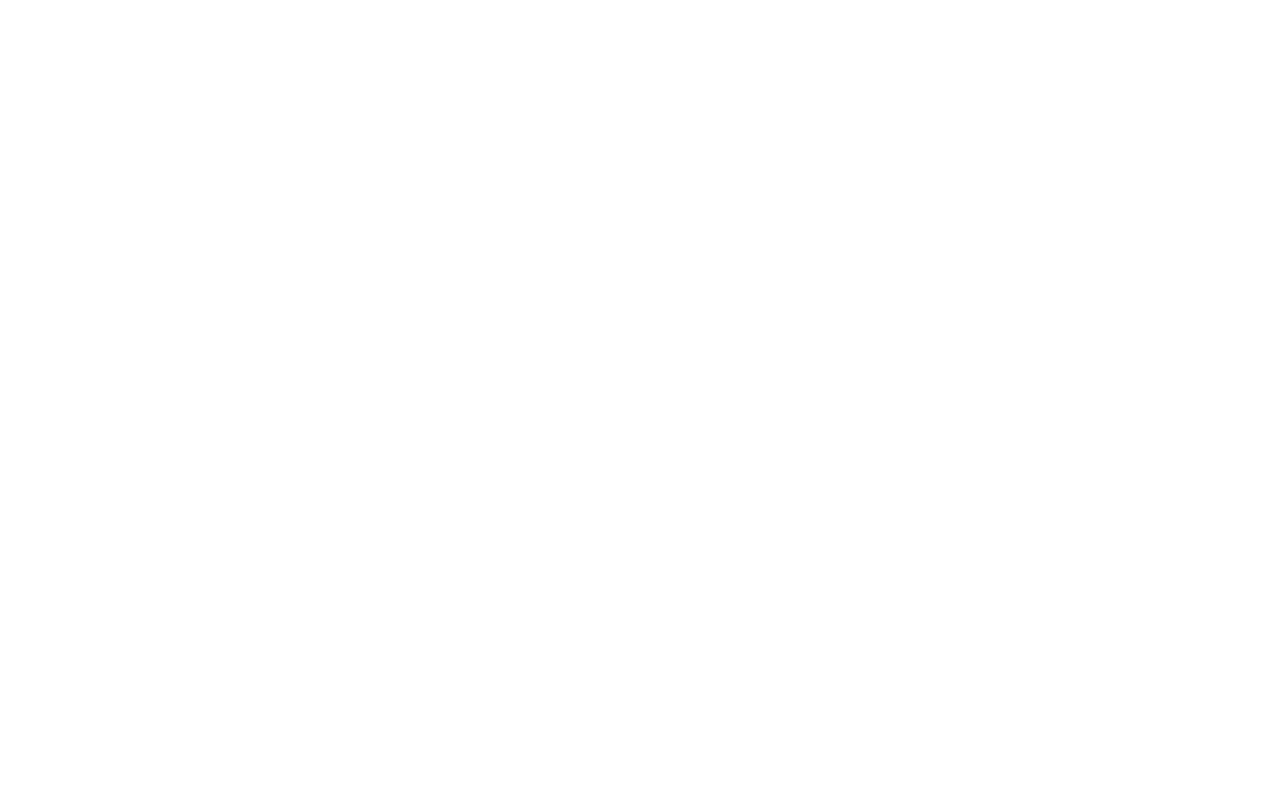
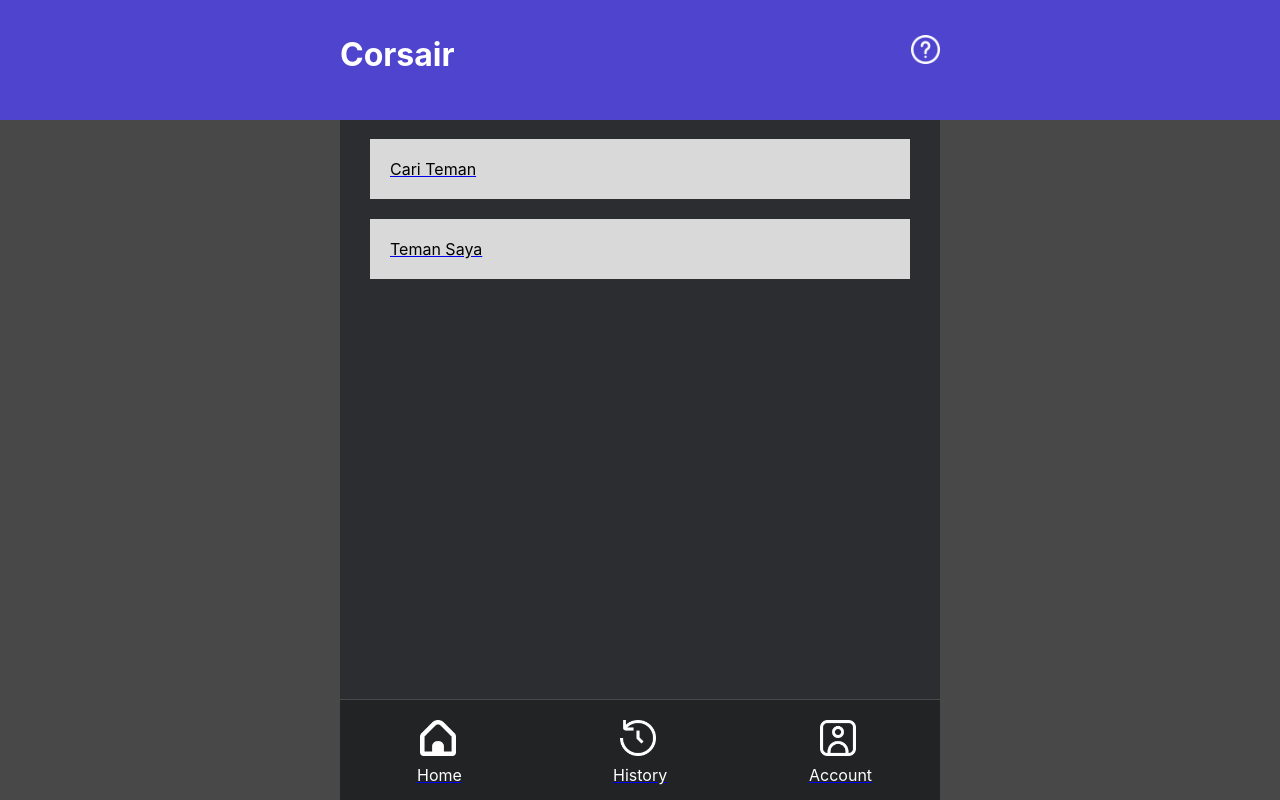
Before and after one commit to GungdeAngga/react-ta, a React (Create React App) app: page /FriendContent in a window 1280 px wide. Before the commit this address had no page. Built offline with nearby package versions, Linux system fonts and the light colour scheme.

Commit message:
menu tujuan transfer done

```diff
--- a/src/App.js
+++ b/src/App.js
@@ -4,6 +4,7 @@ import AccountPage from "./views/AccountPage";
 import AdminPage from "./views/AdminPage";
 import ChangeNamePage from "./views/ChangeNamePage";
 import ChangePasswordPage from "./views/ChangePasswordPage";
+import FriendPage from "./views/FriendPage";
 import HistoryPage from "./views/HistoryPage";
 import HomePage from "./views/HomePage";
 import LoginPage from "./views/LoginPage";
@@ -27,6 +28,7 @@ function App() {
         <Route path="/AdminPage" element={<AdminPage />} />
         <Route path="/ChangeNamePage" element={<ChangeNamePage />} />
         <Route path="/ChangePasswordPage" element={<ChangePasswordPage />} />
+        <Route path="/FriendContent" element={<FriendPage />} />
       </Routes>
     </BrowserRouter>
   );
--- a/src/components/contents/MainContentWeb.js
+++ b/src/components/contents/MainContentWeb.js
@@ -43,7 +43,7 @@ export default function MainContent() {
             <span className='caption' style={{ paddingLeft: "69px", }}>topup</span>
           </Link>
 
-          <Link to="/TransferPage" className='btn' >
+          <Link to="/FriendContent" className='btn' >
             <img src='./assets/paper-plane-free-icon-font.png' alt="transfer" style={style.button} />
             <span className='caption' style={{ paddingLeft: "61px", }}>transfer</span>
           </Link>
--- /dev/null
+++ b/src/components/friend/FriendContent.js
@@ -0,0 +1,45 @@
+import React from 'react'
+import { Link } from 'react-router-dom'
+
+const style = {
+    MainContent: {
+      height: "100%",
+      display: "flex",
+      backgroundColor: "#484848",
+      minHeight: "100vh",
+    },
+    Content: {
+      background: "#2C2D30",
+      margin: "auto",
+      padding: "30px",
+      paddingTop: "50px",
+      width: "540px",
+      height: "680px",
+    },
+    menu:{
+        padding: "20px",
+        background: "#D9D9D9",
+        display: "flex",
+    },
+    menuText:{
+        color: "black",
+    },
+    text: {
+        fontSize: "40px",
+    },
+}
+export default function FriendContent() {
+  return (
+    <div style={style.MainContent}>
+        <div style={style.Content}>
+        <span style={style.text}>Tujuan Transfer</span><br/><br/>
+        <Link to="/" style={style.menu}>
+            <span style={style.menuText}>Cari Teman</span>
+        </Link><br/>
+        <Link to="/" style={style.menu}>
+            <span style={style.menuText}>Teman Saya</span>
+        </Link><br/>
+        </div>
+    </div>
+  )
+}
--- /dev/null
+++ b/src/views/FriendPage.js
@@ -0,0 +1,14 @@
+import React from 'react'
+import FooterWeb from '../components/Footer/FooterWeb'
+import FriendContent from '../components/friend/FriendContent'
+import HeaderWeb from '../components/HeaderWeb'
+
+export default function FriendPage() {
+  return (
+    <div>
+        <HeaderWeb/>
+        <FriendContent/>
+        <FooterWeb/>
+    </div>
+  )
+}
```
